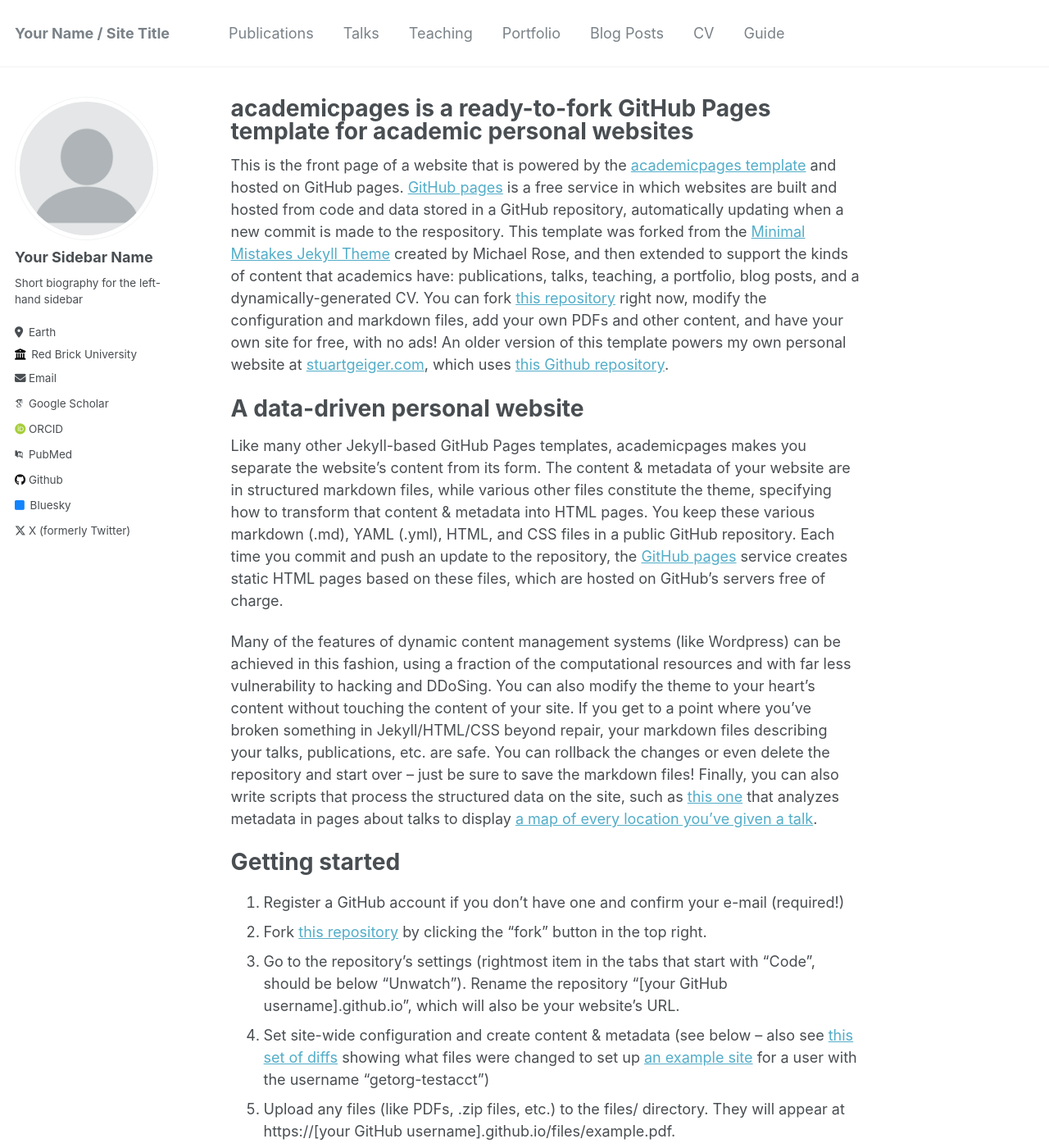
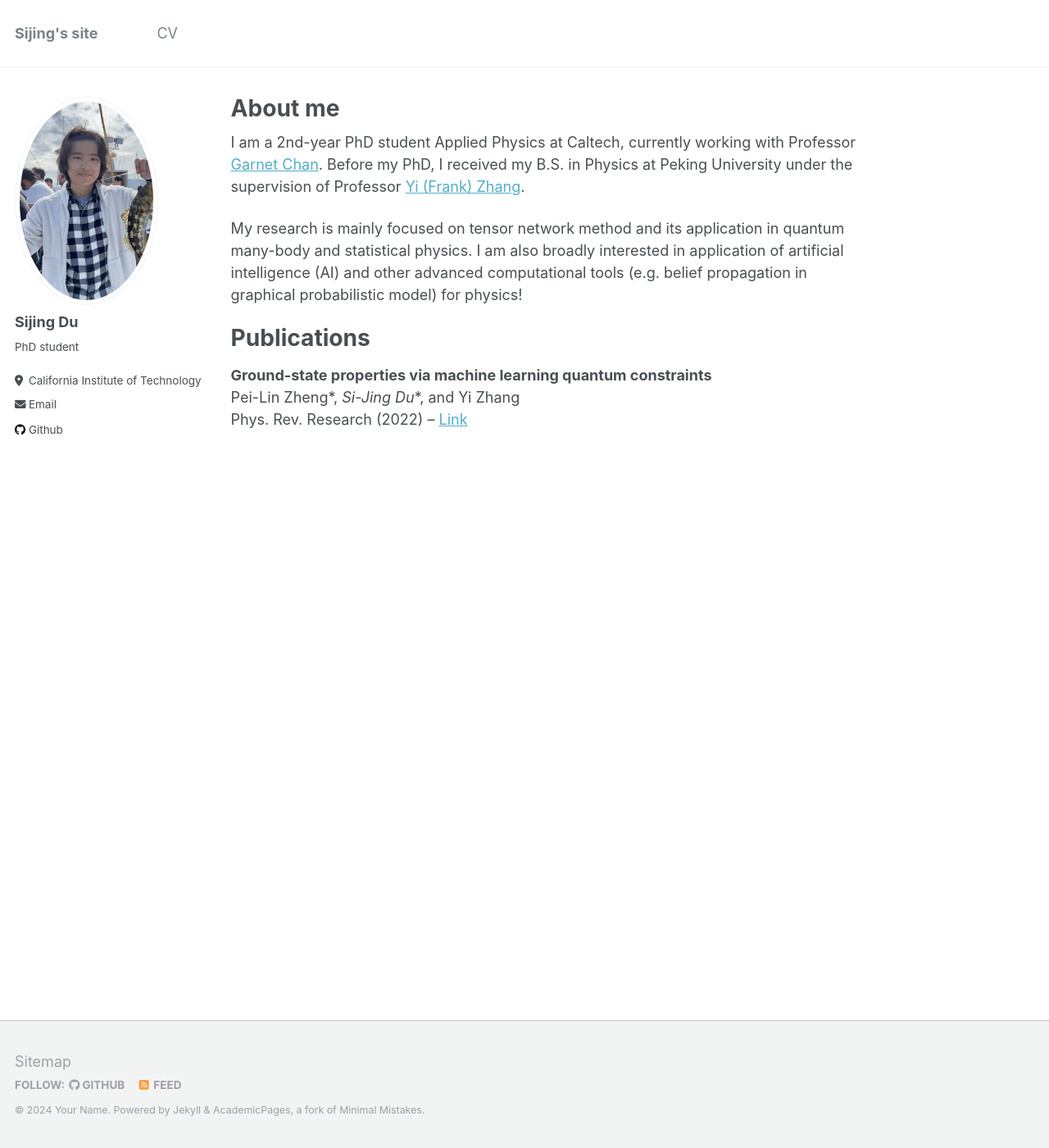
Before and after one commit to sjdu10/sjdu10.github.io, a Jekyll site: the page built from _pages/about.md, in a window 1280 px wide and 1400 px high. Shown: the whole window at 82% size. Built offline with Jekyll 4.4.1, drawn with Linux system fonts in a browser that asks for light colours; some web fonts are replaced; some of the changed text lies outside the part shown.

Commit message:
modified

```diff
--- a/_config.yml
+++ b/_config.yml
@@ -8,46 +8,46 @@
 
 # Basic Site Settings
 locale                   : "en-US"
-title                    : "Your Name / Site Title"
-title_separator          : "-"
+title                    : "Sijing's site"
+# title_separator          : "-"
 name                     : &name "Your Name"
 description              : &description "personal description"
-url                      : https://academicpages.github.io # the base hostname & protocol for your site e.g. "https://mmistakes.github.io"
+url                      : https://sjdu10.github.io # the base hostname & protocol for your site e.g. "https://mmistakes.github.io"
 baseurl                  : "" # the subpath of your site, e.g. "/blog"
-repository               : "academicpages/academicpages.github.io"
+repository               : "sjdu10/sjdu10.github.io"
 
 # Site Author - The following control what appear as part of the author content on the side bar.
 #               If a field is blank the icon and link will not appear, otherwise it will be shown.
 #               Additional customization can be done by editing /_includes/author-profile.html
 author:
   # Biographic information
-  avatar           : "profile.png"
-  name             : "Your Sidebar Name"
+  avatar           : "./selfie2.jpg"
+  name             : "Sijing Du"
   pronouns         : # example: "she/her"
-  bio              : "Short biography for the left-hand sidebar"
-  location         : "Earth"
-  employer         : "Red Brick University"
+  bio              : "PhD student"
+  location         : "California Institute of Technology"
+  employer         : #"Red Brick University"
   uri              : # URL
-  email            : "none@example.org"
+  email            : "sdu2@caltech.edu"
 
   # Academic websites
   arxiv            : # URL - Update with the correct link to your profile
-  googlescholar    : "https://scholar.google.com/citations?user=PS_CX0AAAAAJ"
-  impactstory      : # URL
-  orcid            : "http://orcid.org/yourorcidurl"
-  pubmed           : "https://www.ncbi.nlm.nih.gov/pubmed/?term=john+snow"
-  researchgate     : # URL
+  # googlescholar    : "https://scholar.google.com/citations?user=PS_CX0AAAAAJ"
+  # impactstory      : # URL
+  # orcid            : "http://orcid.org/yourorcidurl"
+  # pubmed           : "https://www.ncbi.nlm.nih.gov/pubmed/?term=john+snow"
+  # researchgate     : # URL
 
   # Repositories and software development
   bitbucket        : # Username - Update with your username on the site
   codepen          : # Username
   dribbble         : # Username
-  github           : "academicpages"
+  github           : "https://github.com/sjdu10"
   kaggle           : # Username
   stackoverflow    : # User number or user number and name (i.e., use "1" or "1/jeff-atwood")
 
   # Social media
-  bluesky          : "bsky.app" # Replace this with you Bluesky username
+  # bluesky          : "bsky.app" # Replace this with you Bluesky username
   facebook         : # Username
   flickr           : # Username
   foursquare       : # Username
@@ -64,7 +64,7 @@ author:
   steam            : # Username
   telegram         : # URL
   tumblr           : # Username
-  twitter          : "UniofOxford"  # Replace this with your X / Twitter handle
+  twitter          : # Replace this with your X / Twitter handle
   vine             : # Username
   weibo            : # Username
   wikipedia        : # Username
--- a/_pages/about.md
+++ b/_pages/about.md
@@ -1,15 +1,26 @@
 ---
 permalink: /
-title: "academicpages is a ready-to-fork GitHub Pages template for academic personal websites"
+title: "About me"
 author_profile: true
 redirect_from:
   - /about/
   - /about.html
 ---
 
-This is the front page of a website that is powered by the [academicpages template](https://github.com/academicpages/academicpages.github.io) and hosted on GitHub pages. [GitHub pages](https://pages.github.com) is a free service in which websites are built and hosted from code and data stored in a GitHub repository, automatically updating when a new commit is made to the respository. This template was forked from the [Minimal Mistakes Jekyll Theme](https://mmistakes.github.io/minimal-mistakes/) created by Michael Rose, and then extended to support the kinds of content that academics have: publications, talks, teaching, a portfolio, blog posts, and a dynamically-generated CV. You can fork [this repository](https://github.com/academicpages/academicpages.github.io) right now, modify the configuration and markdown files, add your own PDFs and other content, and have your own site for free, with no ads! An older version of this template powers my own personal website at [stuartgeiger.com](http://stuartgeiger.com), which uses [this Github repository](https://github.com/staeiou/staeiou.github.io).
+<!-- This is the front page of a website that is powered by the [academicpages template](https://github.com/academicpages/academicpages.github.io) and hosted on GitHub pages. [GitHub pages](https://pages.github.com) is a free service in which websites are built and hosted from code and data stored in a GitHub repository, automatically updating when a new commit is made to the respository. This template was forked from the [Minimal Mistakes Jekyll Theme](https://mmistakes.github.io/minimal-mistakes/) created by Michael Rose, and then extended to support the kinds of content that academics have: publications, talks, teaching, a portfolio, blog posts, and a dynamically-generated CV. You can fork [this repository](https://github.com/academicpages/academicpages.github.io) right now, modify the configuration and markdown files, add your own PDFs and other content, and have your own site for free, with no ads! An older version of this template powers my own personal website at [stuartgeiger.com](http://stuartgeiger.com), which uses [this Github repository](https://github.com/staeiou/staeiou.github.io). -->
 
-A data-driven personal website
+I am a 2nd-year PhD student Applied Physics at Caltech, currently working with Professor [Garnet Chan](https://www.chan-lab.caltech.edu/).
+Before my PhD, I received my B.S. in Physics at Peking University under the supervision of Professor [Yi (Frank) Zhang](https://icqm.pku.edu.cn/yw/directory/faculty/913942.htm).
+
+My research is mainly focused on tensor network method and its application in quantum many-body and statistical physics. I am also broadly interested in application of artificial intelligence (AI) and other advanced computational tools (e.g. belief propagation in graphical probabilistic model) for physics!
+
+Publications
+======
+**Ground-state properties via machine learning quantum constraints**\\
+Pei-Lin Zheng\*, *Si-Jing Du*\*, and Yi Zhang\\
+Phys. Rev. Research (2022) -- [Link](https://journals.aps.org/prresearch/abstract/10.1103/PhysRevResearch.4.L032043)
+
+<!-- A data-driven personal website
 ======
 Like many other Jekyll-based GitHub Pages templates, academicpages makes you separate the website's content from its form. The content & metadata of your website are in structured markdown files, while various other files constitute the theme, specifying how to transform that content & metadata into HTML pages. You keep these various markdown (.md), YAML (.yml), HTML, and CSS files in a public GitHub repository. Each time you commit and push an update to the repository, the [GitHub pages](https://pages.github.com/) service creates static HTML pages based on these files, which are hosted on GitHub's servers free of charge.
 
@@ -46,4 +57,4 @@ Example: editing a markdown file for a talk
 
 For more info
 ------
-More info about configuring academicpages can be found in [the guide](https://academicpages.github.io/markdown/). The [guides for the Minimal Mistakes theme](https://mmistakes.github.io/minimal-mistakes/docs/configuration/) (which this theme was forked from) might also be helpful.
+More info about configuring academicpages can be found in [the guide](https://academicpages.github.io/markdown/). The [guides for the Minimal Mistakes theme](https://mmistakes.github.io/minimal-mistakes/docs/configuration/) (which this theme was forked from) might also be helpful. -->
--- a/_pages/cv.md
+++ b/_pages/cv.md
@@ -11,11 +11,10 @@ redirect_from:
 
 Education
 ======
-* Ph.D in Version Control Theory, GitHub University, 2018 (expected)
-* M.S. in Jekyll, GitHub University, 2014
-* B.S. in GitHub, GitHub University, 2012
+* Ph.D in Applied Physics, California Institute of Technology, 2022-present
+* B.S. in Physics, Peking University, 2022
 
-Work experience
+<!-- Work experience
 ======
 * Spring 2024: Academic Pages Collaborator
   * Github University
@@ -61,4 +60,4 @@ Teaching
 
 Service and leadership
 ======
-* Currently signed in to 43 different slack teams
+* Currently signed in to 43 different slack teams -->
```
Also changed, not shown: _data/navigation.yml (+12 -12 lines), _pages/publications.md (+2 -2 lines), images/selfie2.jpg (added).
